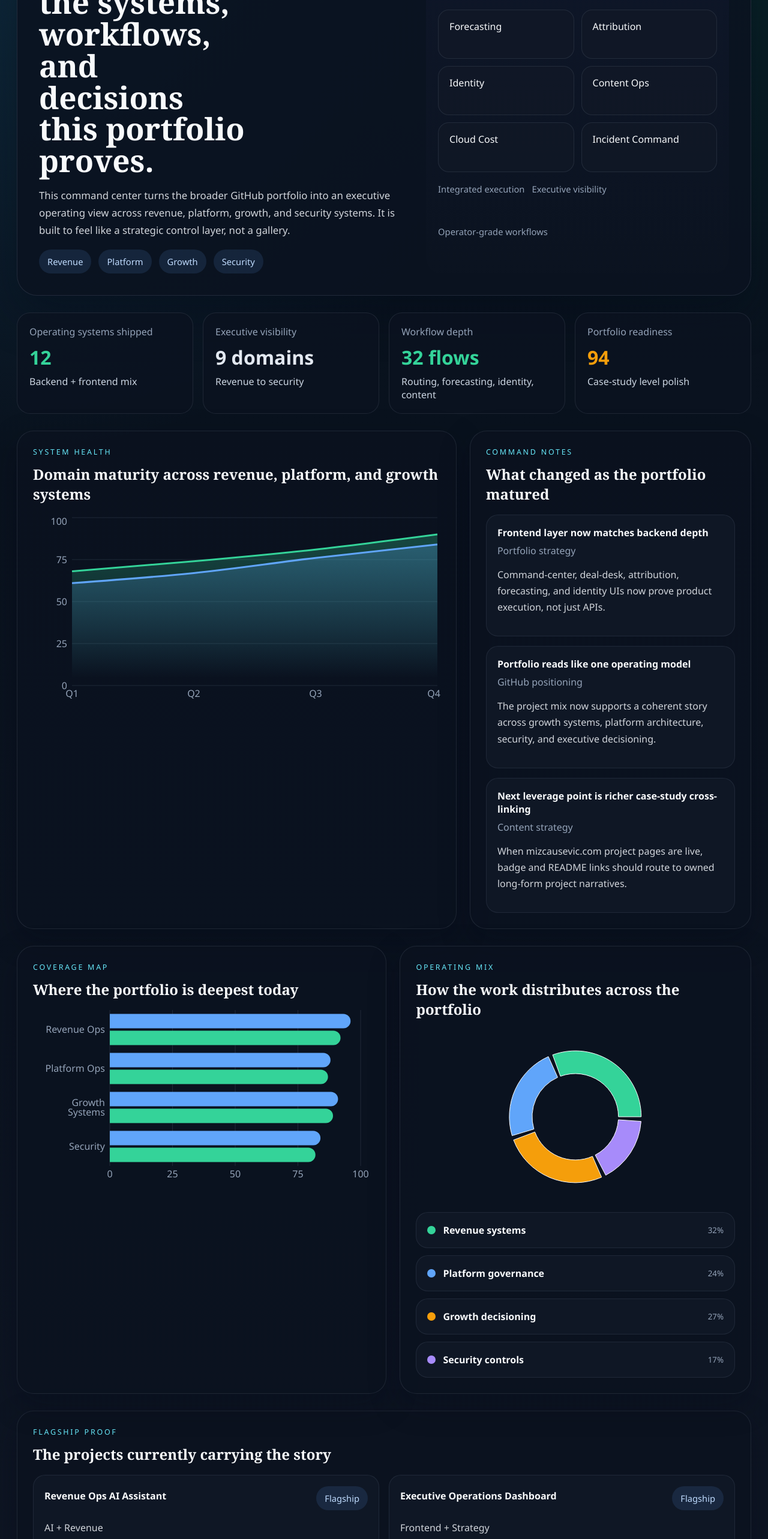
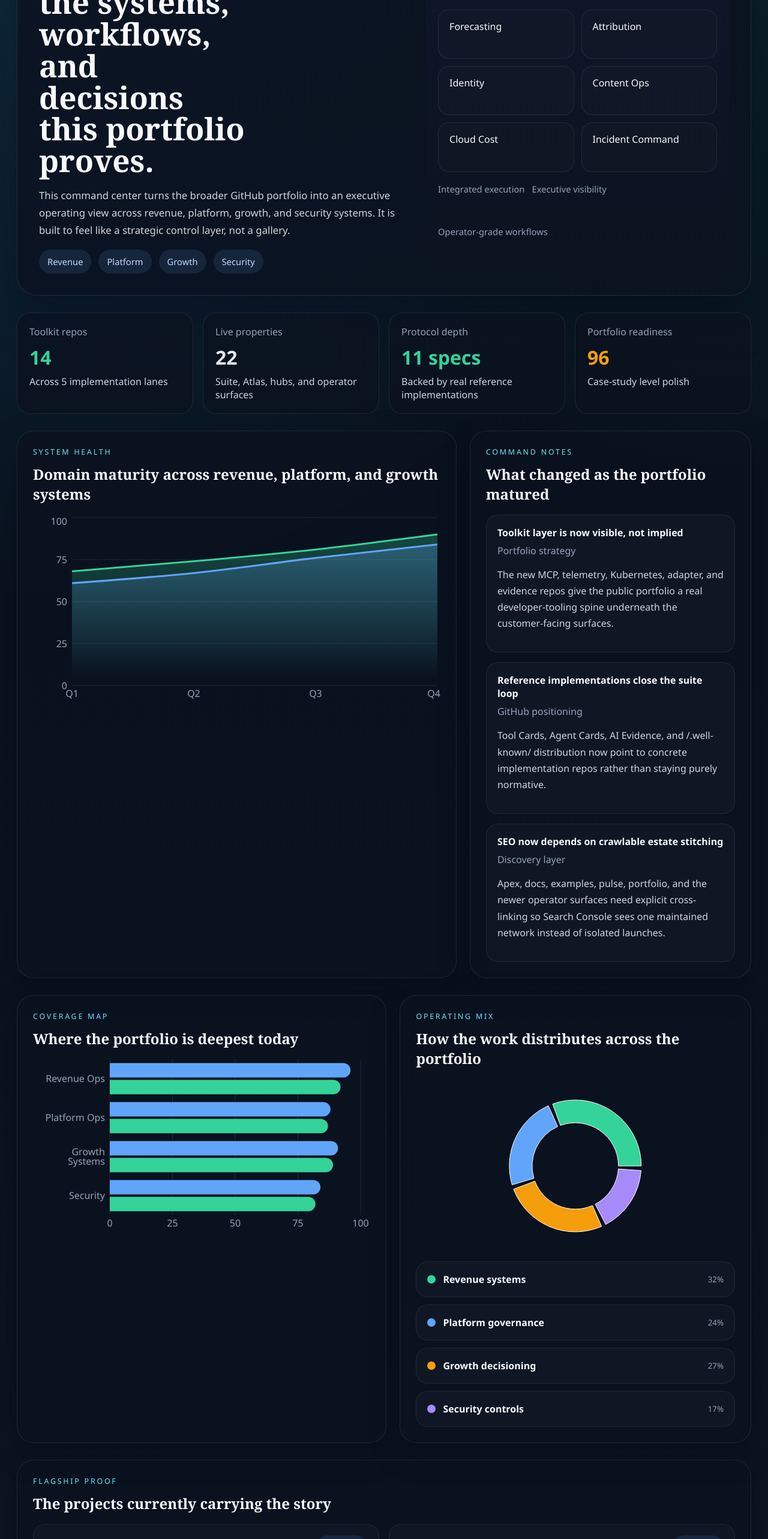
Before and after one commit to mizcausevic-dev/portfolio-command-center, a React (Vite) app: page / in a window 1280 px wide. Shown: the part 234-2800 px from the top of the page at 60% size. Built offline with nearby package versions, Linux system fonts and the light colour scheme.

Commit message:
Surface toolkit lanes in portfolio map

```diff
--- a/src/App.tsx
+++ b/src/App.tsx
@@ -19,6 +19,7 @@ import {
   healthTrend,
   operatingTracks,
   portfolioProjects,
+  toolkitLanes,
   topSignals
 } from "./data";
 
@@ -227,6 +228,28 @@ function App() {
         </div>
       </section>
 
+      <section className="panel project-panel">
+        <div className="panel-heading">
+          <div>
+            <p className="panel-kicker">Developer toolkit</p>
+            <h2>Five implementation lanes now back the public suite and atlas surfaces</h2>
+          </div>
+        </div>
+        <div className="project-grid">
+          {toolkitLanes.map((lane) => (
+            <article key={lane.lane} className="project-card">
+              <div className="project-topline">
+                <strong>{lane.lane}</strong>
+                <span>{lane.count} repos</span>
+              </div>
+              <p className="project-category">Composable implementation lane</p>
+              <p>{lane.summary}</p>
+              <small>{lane.repos.join(" · ")}</small>
+            </article>
+          ))}
+        </div>
+      </section>
+
       <section className="panel estate-panel">
         <div className="panel-heading">
           <div>
--- a/src/data.ts
+++ b/src/data.ts
@@ -4,14 +4,15 @@ import {
   OperatingTrack,
   PortfolioProject,
   Signal,
-  SystemDomain
+  SystemDomain,
+  ToolkitLane
 } from "./types";
 
 export const topSignals: Signal[] = [
-  { label: "Operating systems shipped", value: "12", delta: "Backend + frontend mix", tone: "positive" },
-  { label: "Executive visibility", value: "9 domains", delta: "Revenue to security", tone: "neutral" },
-  { label: "Workflow depth", value: "32 flows", delta: "Routing, forecasting, identity, content", tone: "positive" },
-  { label: "Portfolio readiness", value: "94", delta: "Case-study level polish", tone: "watch" }
+  { label: "Toolkit repos", value: "14", delta: "Across 5 implementation lanes", tone: "positive" },
+  { label: "Live properties", value: "22", delta: "Suite, Atlas, hubs, and operator surfaces", tone: "neutral" },
+  { label: "Protocol depth", value: "11 specs", delta: "Backed by real reference implementations", tone: "positive" },
+  { label: "Portfolio readiness", value: "96", delta: "Case-study level polish", tone: "watch" }
 ];
 
 export const domainCoverage: SystemDomain[] = [
@@ -30,31 +31,31 @@ export const healthTrend: HealthPoint[] = [
 
 export const portfolioProjects: PortfolioProject[] = [
   {
-    name: "Revenue Ops AI Assistant",
-    category: "AI + Revenue",
-    proof: "Account briefs, pipeline summaries, campaign insight flows",
-    impact: "Shows modern AI decision layer tied to commercial systems",
+    name: "MCP Registry Risk Scanner",
+    category: "MCP governance",
+    proof: "Manifest risk scoring for unpinned versions, transport posture, credential exposure, and OCI supply-chain drift",
+    impact: "Turns MCP server disclosure into something security and procurement teams can actually review",
     status: "Flagship"
   },
   {
-    name: "Executive Operations Dashboard",
-    category: "Frontend + Strategy",
-    proof: "Unified cross-domain view across operations, revenue, cost, and governance",
-    impact: "Demonstrates executive-grade product sense and systems framing",
+    name: "LLM Cost Span Exporter",
+    category: "GenAI observability",
+    proof: "Usage records normalized into OpenTelemetry GenAI spans with per-call cost attribution",
+    impact: "Connects model usage, observability, and finance posture in one portable telemetry surface",
     status: "Flagship"
   },
   {
-    name: "Identity Command Center",
-    category: "Security + UX",
-    proof: "Access posture, exception queue, remediation workflows",
-    impact: "Shows control-plane design beyond generic admin surfaces",
+    name: "Governance Disclosure Operator",
+    category: "K8s control planes",
+    proof: "Kubernetes CRD that publishes owned ConfigMaps for machine-readable governance disclosure at the edge",
+    impact: "Makes the /.well-known/ publishing pattern operational, not just theoretical",
     status: "Strong"
   },
   {
-    name: "Revenue Forecasting Workbench",
-    category: "Planning + Frontend",
-    proof: "Commit quality, scenario planning, deal-risk visualization",
-    impact: "Translates commercial forecasting into operator-facing product logic",
+    name: "RAG Evidence Graph",
+    category: "Evidence infrastructure",
+    proof: "Corpus-level citation graph with phantom and never-cited detection for retrieval-backed systems",
+    impact: "Shows evidence integrity beyond a single answer and ties directly into AI Evidence Format thinking",
     status: "Strong"
   }
 ];
@@ -68,18 +69,51 @@ export const operatingTracks: OperatingTrack[] = [
 
 export const commandNotes: CommandNote[] = [
   {
-    title: "Frontend layer now matches backend depth",
+    title: "Toolkit layer is now visible, not implied",
     owner: "Portfolio strategy",
-    detail: "Command-center, deal-desk, attribution, forecasting, and identity UIs now prove product execution, not just APIs."
+    detail: "The new MCP, telemetry, Kubernetes, adapter, and evidence repos give the public portfolio a real developer-tooling spine underneath the customer-facing surfaces."
   },
   {
-    title: "Portfolio reads like one operating model",
+    title: "Reference implementations close the suite loop",
     owner: "GitHub positioning",
-    detail: "The project mix now supports a coherent story across growth systems, platform architecture, security, and executive decisioning."
+    detail: "Tool Cards, Agent Cards, AI Evidence, and /.well-known/ distribution now point to concrete implementation repos rather than staying purely normative."
   },
   {
-    title: "Next leverage point is richer case-study cross-linking",
-    owner: "Content strategy",
-    detail: "When mizcausevic.com project pages are live, badge and README links should route to owned long-form project narratives."
+    title: "SEO now depends on crawlable estate stitching",
+    owner: "Discovery layer",
+    detail: "Apex, docs, examples, pulse, portfolio, and the newer operator surfaces need explicit cross-linking so Search Console sees one maintained network instead of isolated launches."
   }
 ];
+
+export const toolkitLanes: ToolkitLane[] = [
+  {
+    lane: "MCP governance",
+    count: 3,
+    summary: "Manifest scanning, disclosure generation, and tool-surface drift detection for MCP servers.",
+    repos: ["mcp-registry-risk-scanner", "mcp-tool-card-generator", "mcp-tools-diff"]
+  },
+  {
+    lane: "GenAI observability",
+    count: 3,
+    summary: "Canonical usage records, per-call cost spans, and trace-linked retrieval evidence integrity.",
+    repos: ["agent-trace-normalizer", "llm-cost-span-exporter", "rag-evidence-trace-linker"]
+  },
+  {
+    lane: "K8s control planes",
+    count: 3,
+    summary: "Kubernetes operators for disclosure publishing, budget posture, and scheduled governance audits.",
+    repos: ["governance-disclosure-operator", "llm-cost-budget-operator", "scheduled-audit-operator"]
+  },
+  {
+    lane: "Agent-runtime adapters",
+    count: 2,
+    summary: "Adapters that project Kinetic Gain declarations into OpenAI, Anthropic, Gemini, and Vercel-friendly runtime shapes.",
+    repos: ["agent-tool-adapters", "agent-card-runtime-adapters"]
+  },
+  {
+    lane: "Knowledge graph + evidence",
+    count: 2,
+    summary: "Corpus-level citation graphs and /.well-known/ aggregation for evidence and disclosure discovery.",
+    repos: ["rag-evidence-graph", "wellknown-index-aggregator"]
+  }
+];
```
Also changed, not shown: src/types.ts (+7 -0 lines), 1 other file (tests, documents, lock files or other folders).
